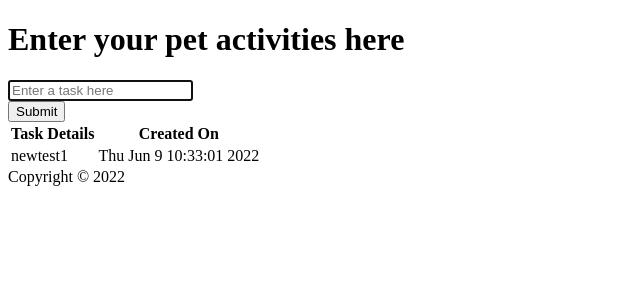
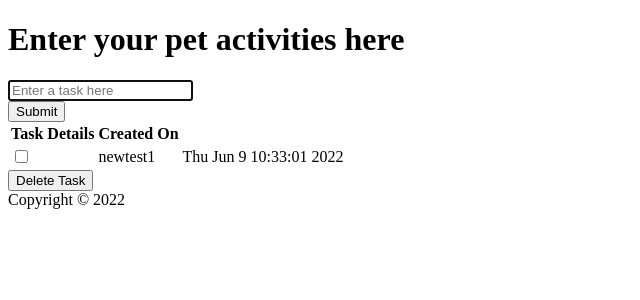
Before and after one commit to josemartin357/pet-care, a Flask app: page / in a window 1280 px wide. Shown: the part 114-414 px from the top of the page, without its empty margins (0-640 px from the left). Run offline with Flask 2, Linux system fonts and the light colour scheme; a user stored in the database is signed in; data comes from the database, SQL or seed files in the repository; some libraries are stand-ins or nearby versions.

Commit message:
In tasks page, added delete button and checkbox in table body

```diff
--- a/templates/index.html
+++ b/templates/index.html
@@ -3,6 +3,8 @@
 
 {% extends "layout.html" %} {% block title %} Index {% endblock %} {% block main
 %}
+
+<script src="/static/tasks.js"></script>
 
 <h1>Enter your pet activities here</h1>
 <!-- form to submit task -->
@@ -19,6 +21,7 @@
   </div>
   <button type="submit">Submit</button>
 </form>
+
 <table>
   <!-- table head where tasks will load -->
   <thead>
@@ -34,6 +37,16 @@
     <form>
       {% for task in tasks %}
       <tr>
+        <td class="checkbox">
+          <div>
+            <input
+              type="checkbox"
+              value="{{ task.id }}"
+              id="{{ task.id }}"
+              name="check_task"
+            />
+          </div>
+        </td>
         <td>{{ task.name }}</td>
         <td>{{ task.datetime }}</td>
       </tr>
@@ -42,5 +55,8 @@
     {% endif %}
   </tbody>
 </table>
-
+<!-- delete button -->
+<div>
+  <button type="submit">Delete Task</button>
+</div>
 {% endblock %}
```
Also changed, not shown: static/tasks.js (added), 1 other file.
